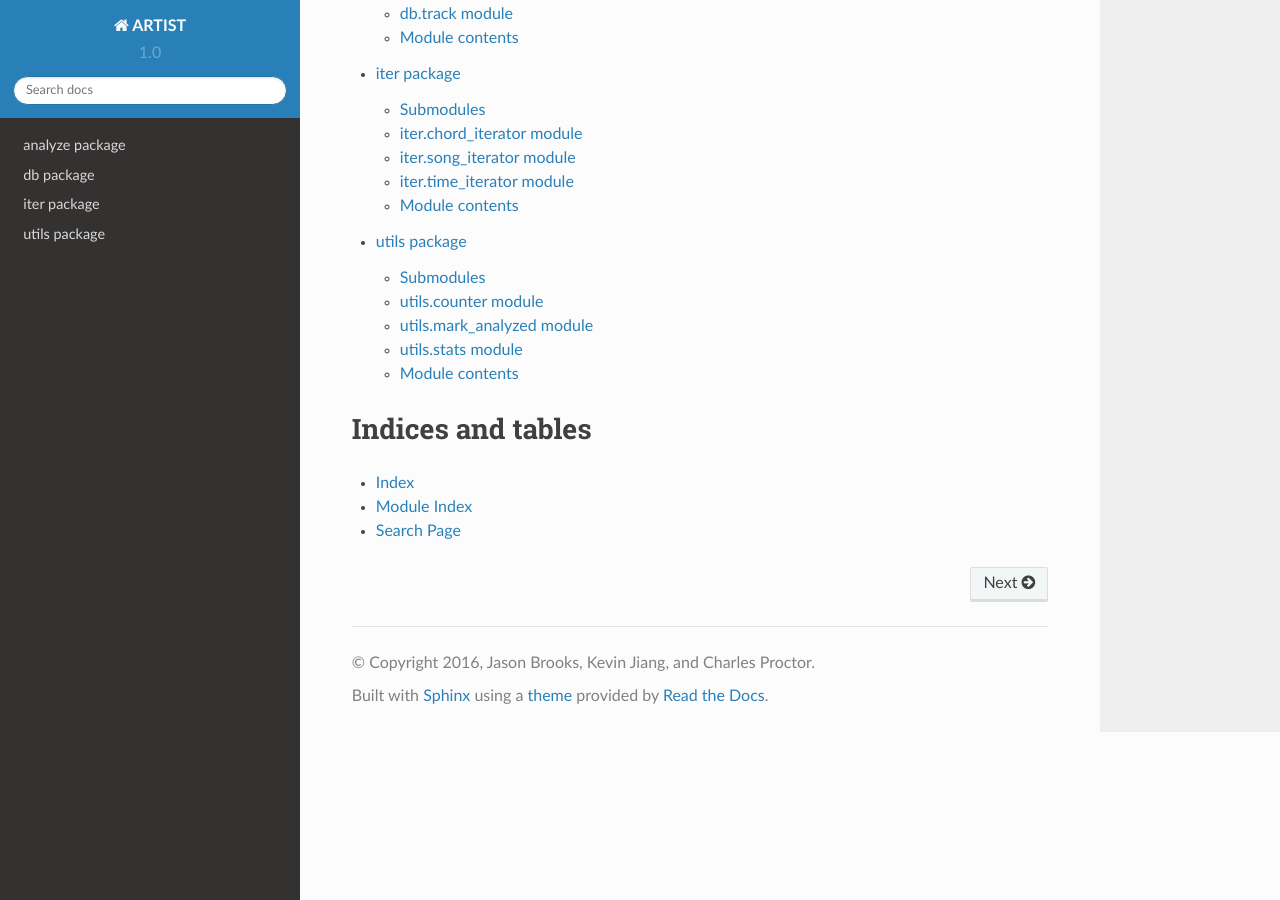
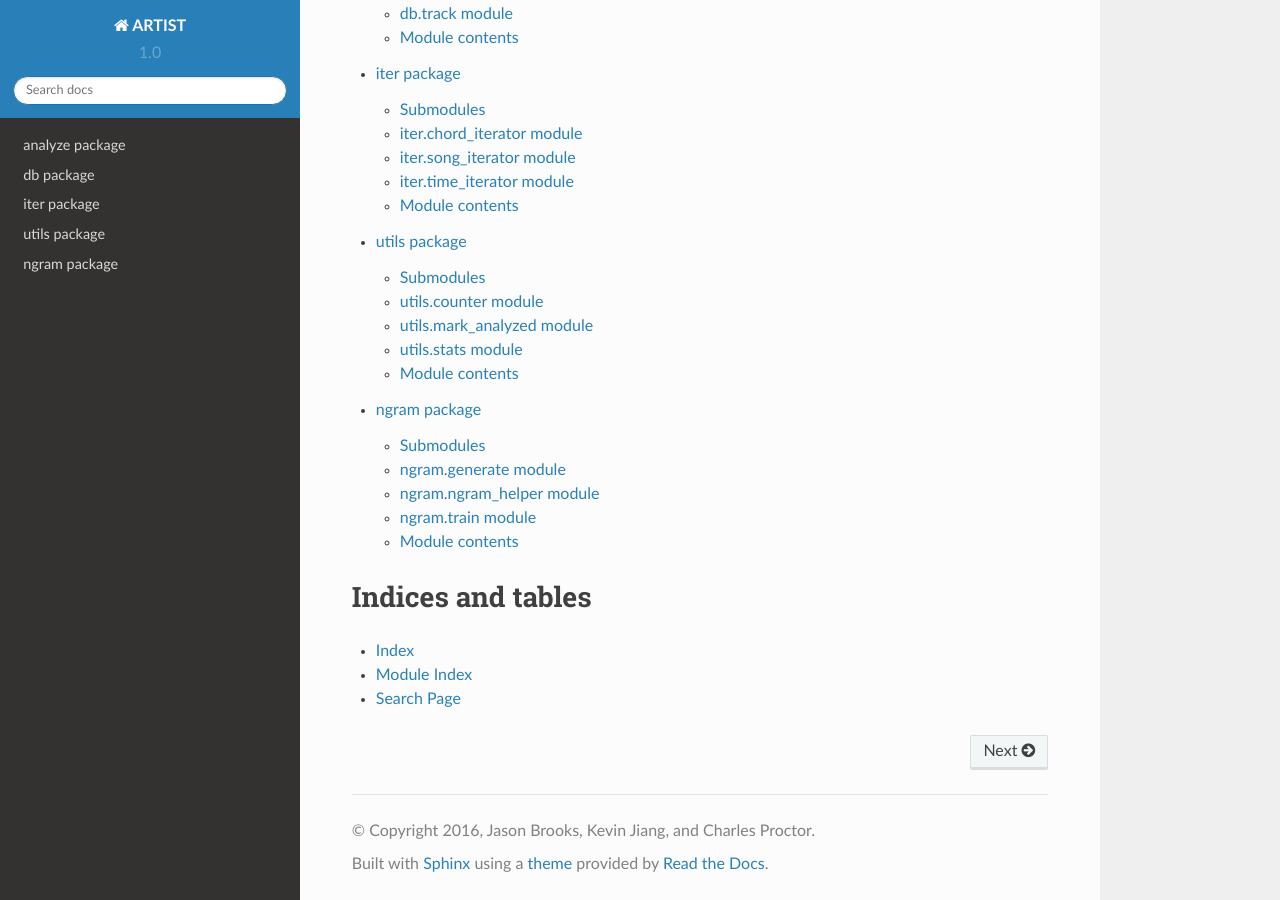
Before and after one commit to jasonsbrooks/ARTIST, a Sphinx documentation site: the page built from docs/index.rst, in a window 1280 px wide and 900 px high, scrolled down 554 px. Built offline with Sphinx 7.4.7 and the Read the Docs theme 2.0.0, drawn with Linux system fonts in a browser that asks for light colours.

Commit message:
fixing ngram documentation

```diff
--- a/docs/index.rst
+++ b/docs/index.rst
@@ -15,6 +15,7 @@
    src/artist_generator/db
    src/artist_generator/iter
    src/artist_generator/utils
+   src/artist_generator/ngram
 
 
 Indices and tables
--- /dev/null
+++ b/docs/src/artist_generator/ngram.rst
@@ -0,0 +1,38 @@
+ngram package
+=============
+
+Submodules
+----------
+
+ngram.generate module
+---------------------
+
+.. automodule:: ngram.generate
+    :members:
+    :undoc-members:
+    :show-inheritance:
+
+ngram.ngram_helper module
+-------------------------
+
+.. automodule:: ngram.ngram_helper
+    :members:
+    :undoc-members:
+    :show-inheritance:
+
+ngram.train module
+------------------
+
+.. automodule:: ngram.train
+    :members:
+    :undoc-members:
+    :show-inheritance:
+
+
+Module contents
+---------------
+
+.. automodule:: ngram
+    :members:
+    :undoc-members:
+    :show-inheritance:
```
Also changed, not shown: 2 other files.
